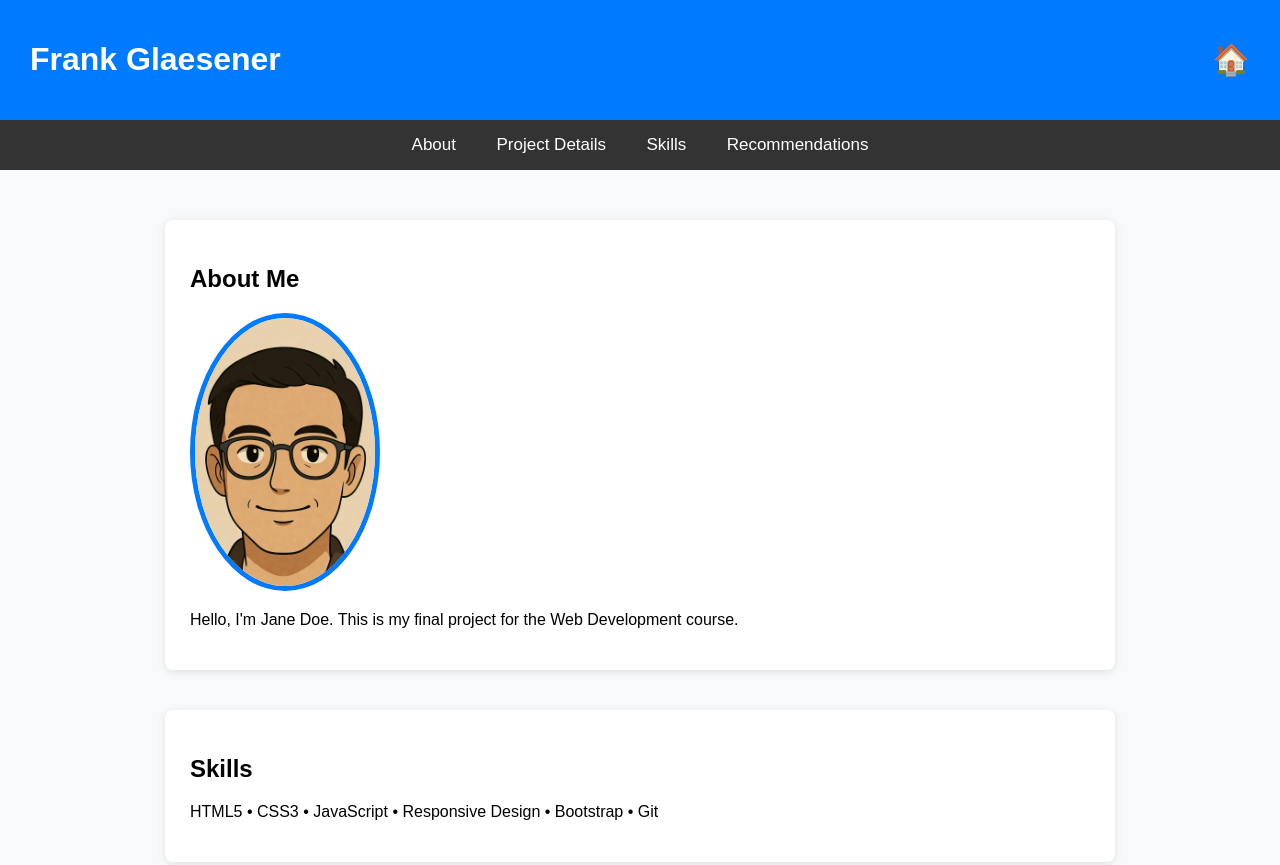
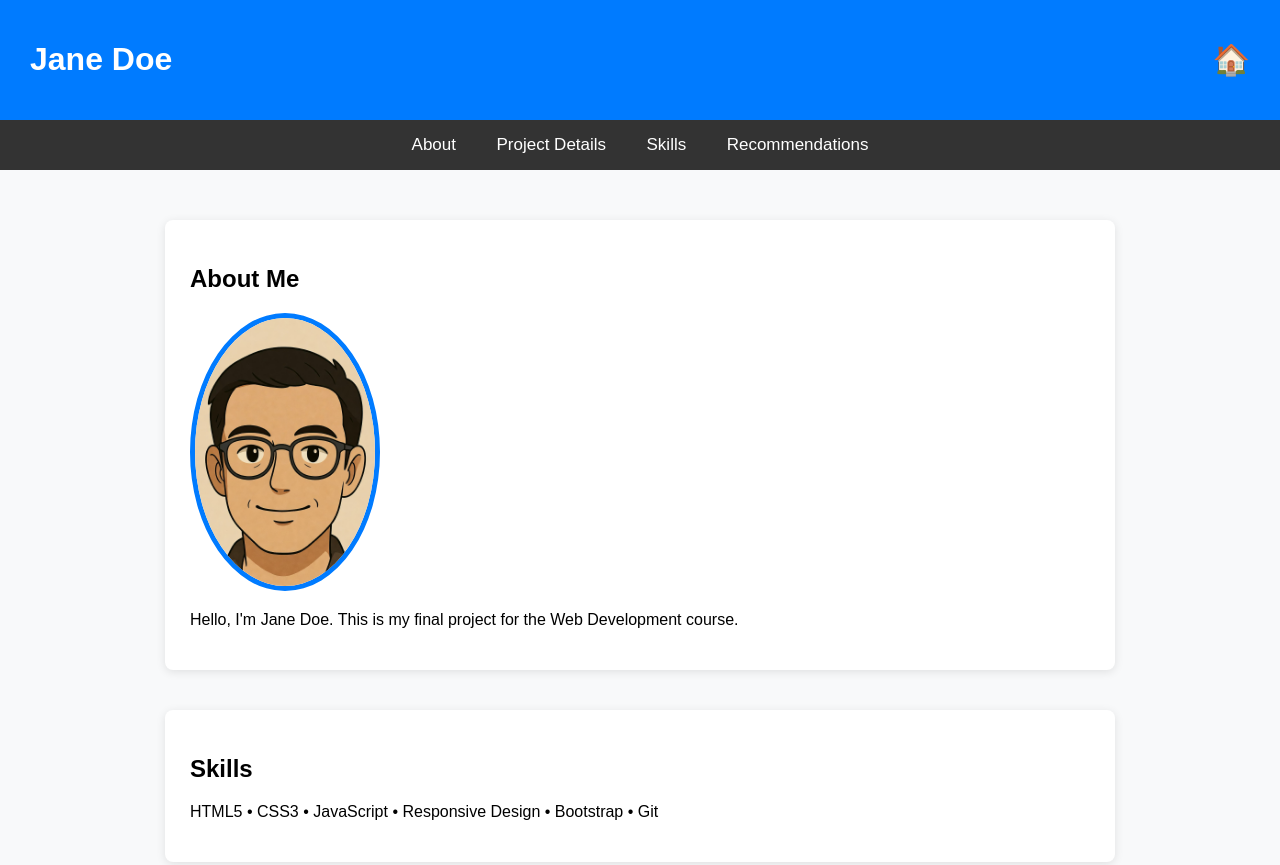
Before and after one commit to letzbug/coursea, a plain HTML site: page index.html in a window 1280 px wide. Shown: the top 865 px of the page. Drawn offline with Linux system fonts and the light colour scheme.

Commit message:
Update index.html

```diff
--- a/index.html
+++ b/index.html
@@ -62,7 +62,7 @@
 
     <!-- Task 1 + Task 8 -->
     <header>
-        <h1>Frank Glaesener</h1>
+        <h1>Jane Doe</h1>
         <span class="home-icon">🏠</span>
     </header>
 
```
